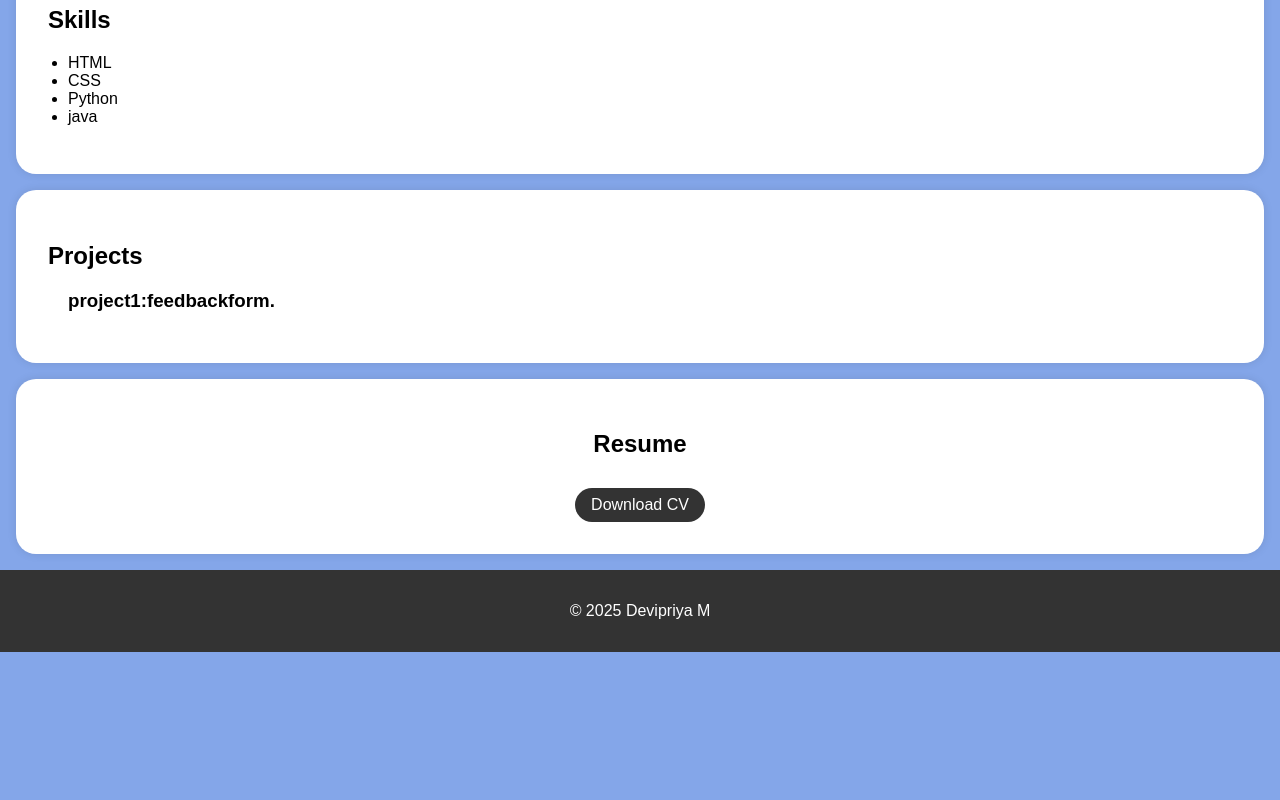
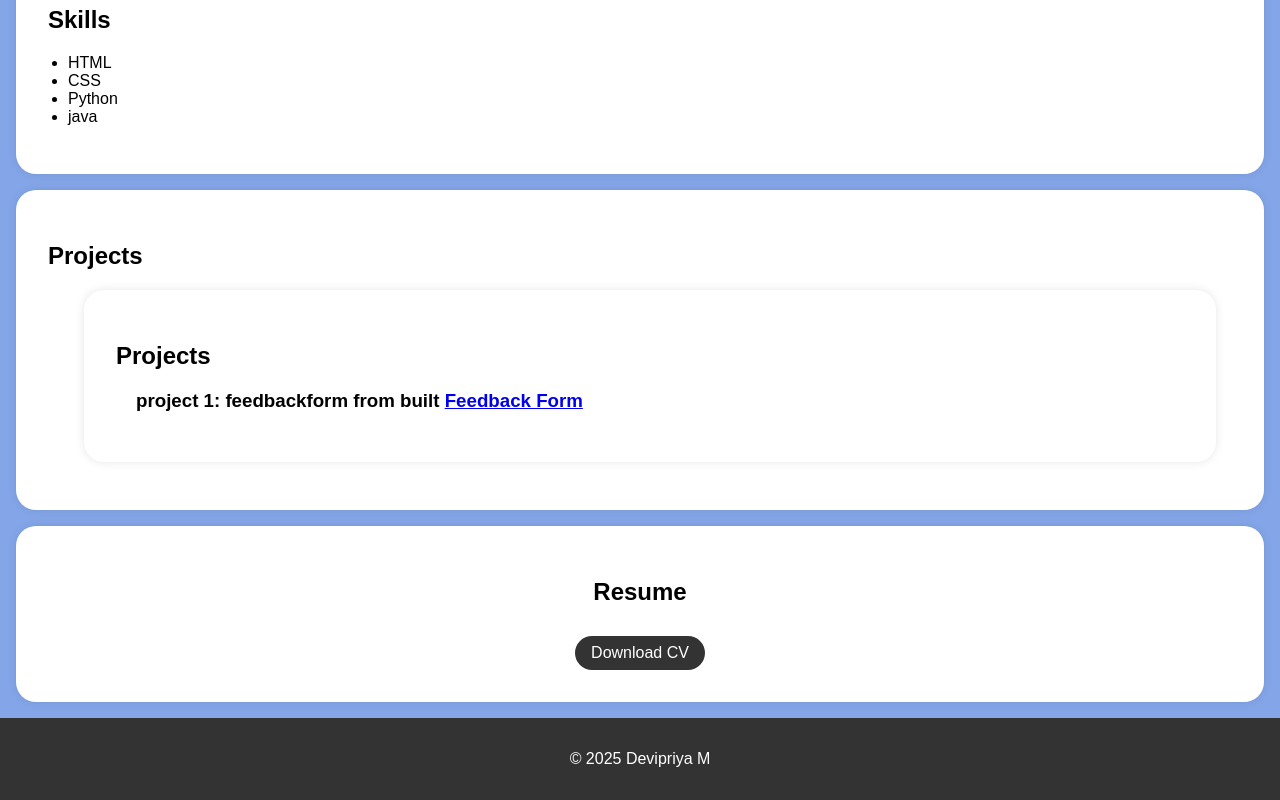
Before and after one commit to Devipriya08/digital-portfolio, a plain HTML site: page index.html in a window 1280 px wide. Shown: the part 710-1510 px from the top of the page. Before the commit the page ends 1362 px from the top, so only its background shows below. Drawn offline with Linux system fonts and the light colour scheme.

Commit message:
Add files via upload

```diff
--- a/index.html
+++ b/index.html
@@ -142,8 +142,16 @@
         <div class="section-content">
             <h2>Projects</h2>
             <ul>
-                <h3> project1:feedbackform.</p>
-                    <a href="project/feedbackform.html"></a>
+                <section id="projects">
+                <div class="section-content">
+                  <h2>Projects</h2>
+                  <ul>
+                    <h3>project 1: feedbackform from built
+                      <a href="feedbackform.html">Feedback Form</a>
+                    </h3>
+                  </ul>
+                  </div>
+              </section>
                 <!-- Add more project links here -->
             </ul>
         </div>
```
